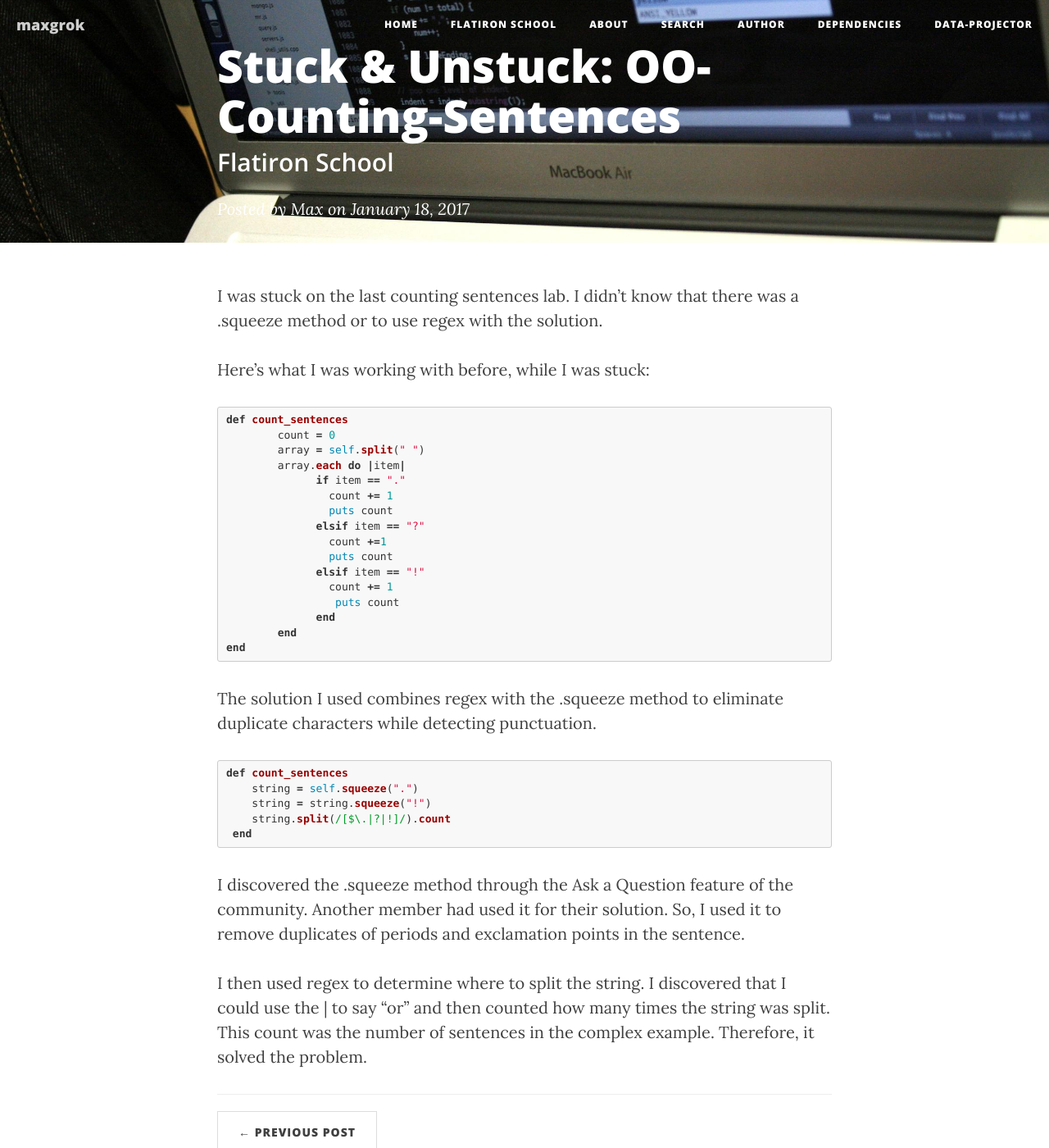
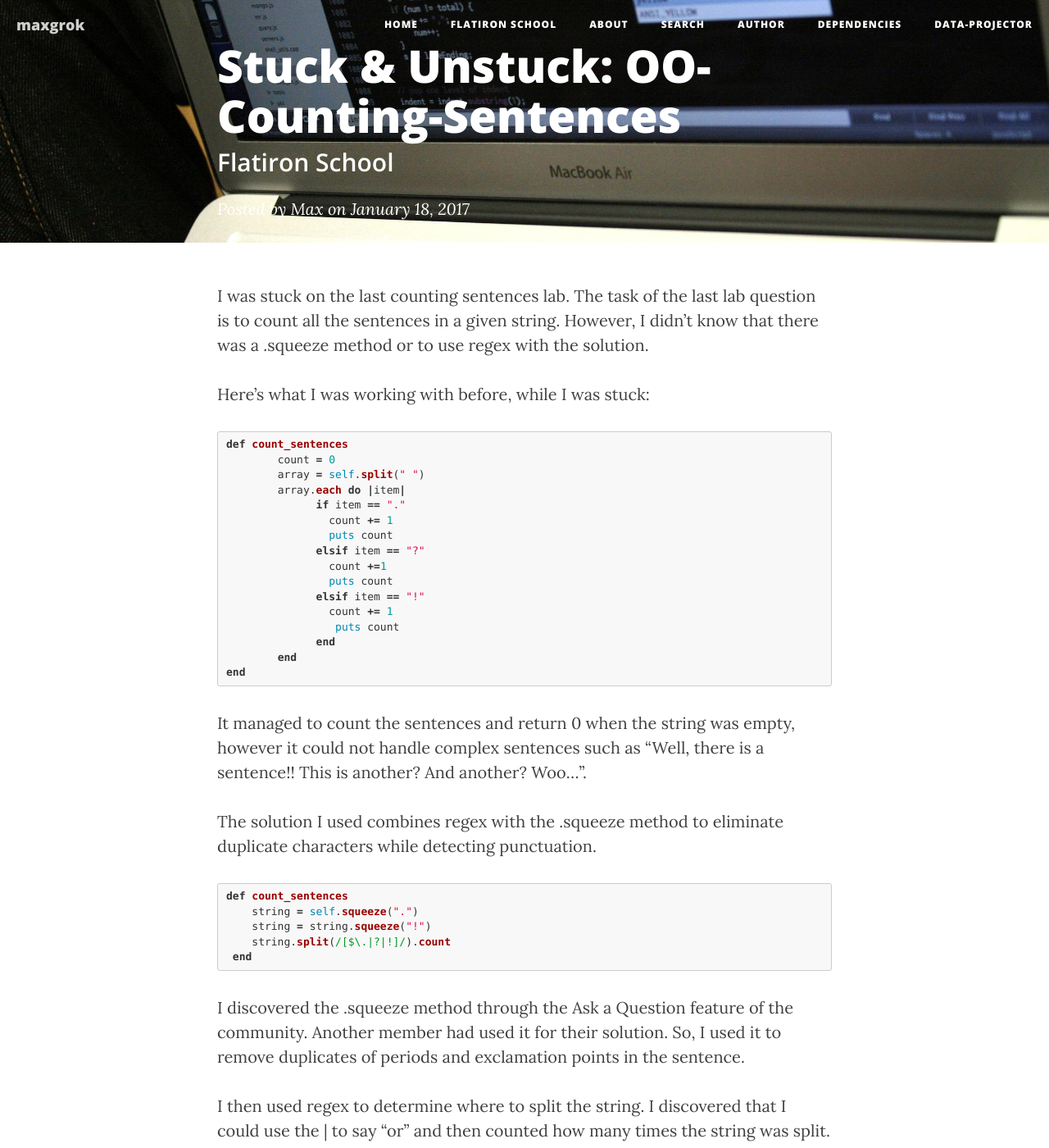
Before and after one commit to maxgrok/maxgrok.github.io_oldversion, a Jekyll site: the page built from _posts/2017-01-18-stuck-and-unstuck.markdown, in a window 1280 px wide and 1400 px high. Shown: the whole window at 82% size. Built offline with Jekyll 4.4.1, drawn with Linux system fonts in a browser that asks for light colours; nearby versions of some CDN libraries; comment, search, counter and statistics services are not loaded.

Commit message:
Editing post

```diff
--- a/_posts/2017-01-18-stuck-and-unstuck.markdown
+++ b/_posts/2017-01-18-stuck-and-unstuck.markdown
@@ -9,7 +9,7 @@ category: Flatiron School
 comments: true
 ---
 
-I was stuck on the last counting sentences lab. I didn't know that there was a .squeeze method or to use regex with the solution.
+I was stuck on the last counting sentences lab. The task of the last lab question is to count all the sentences in a given string. However, I didn't know that there was a .squeeze method or to use regex with the solution.
 
 Here's what I was working with before, while I was stuck:
 {% highlight ruby %}
@@ -31,6 +31,8 @@ def count_sentences
 end
 {% endhighlight %}
 
+It managed to count the sentences and return 0 when the string was empty, however it could not handle complex sentences such as "Well, there is a sentence!! This is another? And another? Woo...".<br>
+
 The solution I used combines regex with the .squeeze method to eliminate duplicate characters while detecting punctuation.
 
 {% highlight ruby %}
```
